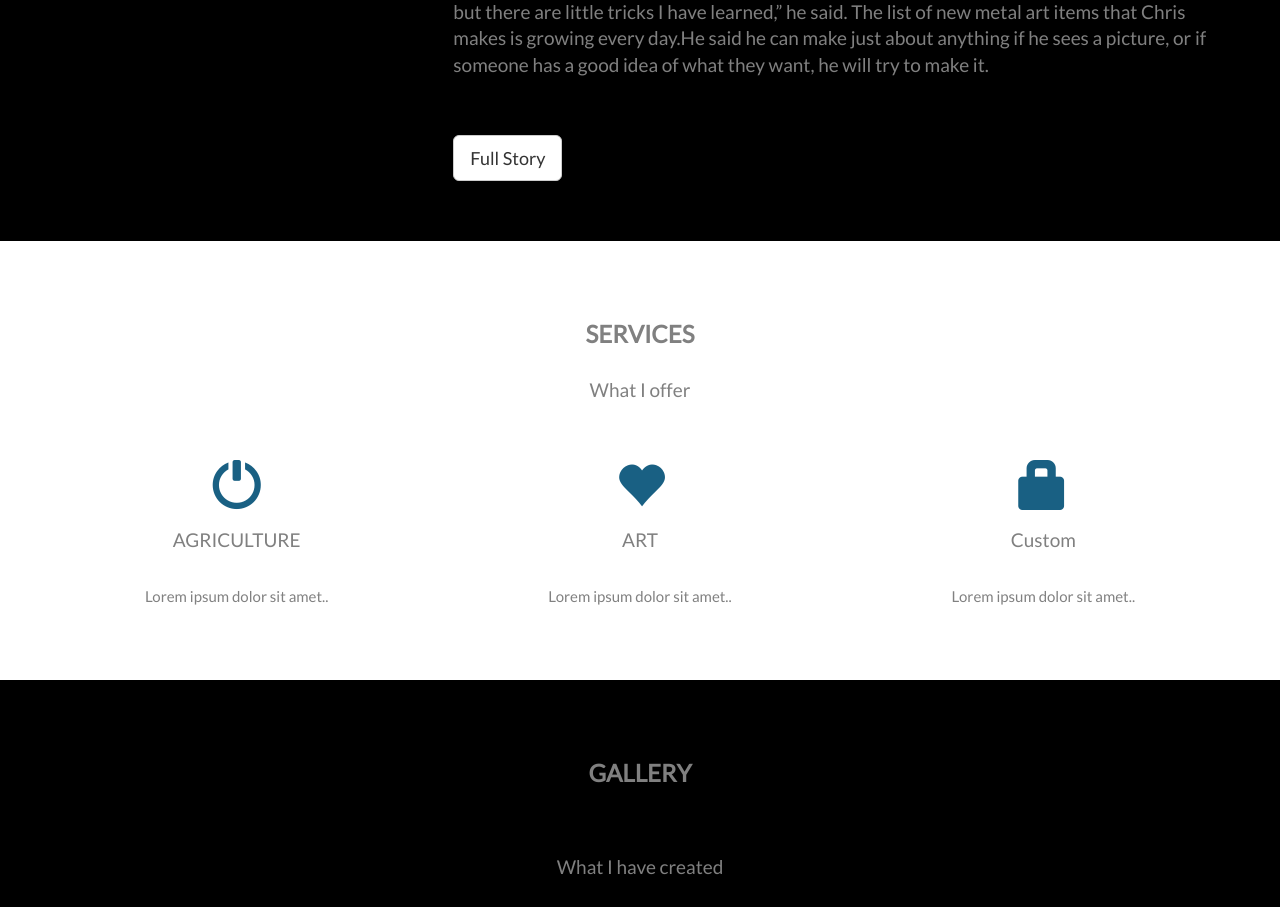
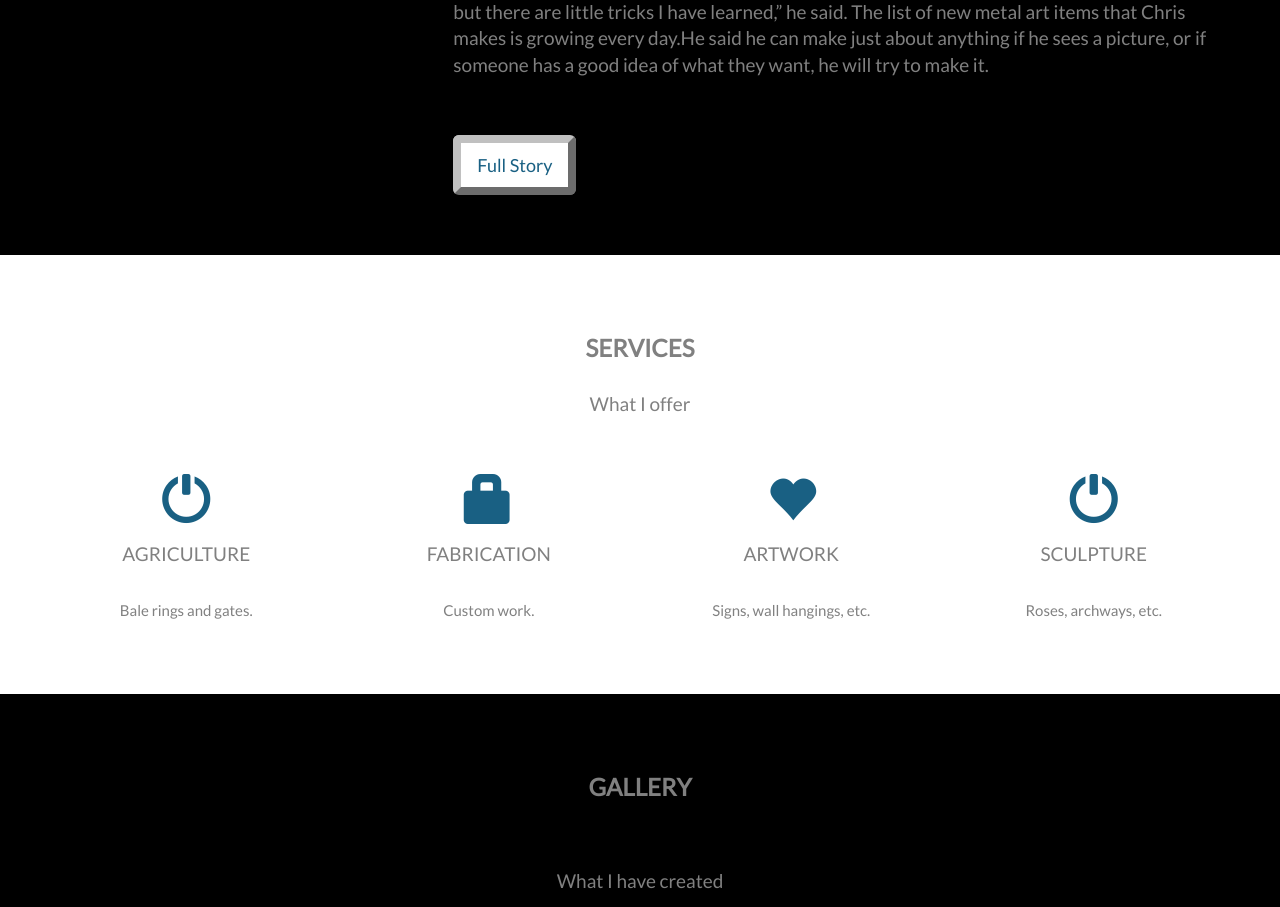
Before and after one commit to k-rhodes/appleCreekMetalWorks, a plain HTML site: page index.html in a window 1280 px wide. Shown: the part 1240-2147 px from the top of the page. Drawn offline with nearby package versions, Linux system fonts and the light colour scheme.

Commit message:
Modified and rearranged 'Services

```diff
--- a/css/style.css
+++ b/css/style.css
@@ -97,6 +97,10 @@ h4 {
     background-color: rgb(25, 96, 131);
     color: #fff;
 }
+.fullStory {
+  color: rgb(25, 96, 131);
+  border: outset silver 8px;
+}
 .navbar {
     margin-bottom: 0;
     background-color: black;
--- a/index.html
+++ b/index.html
@@ -69,7 +69,7 @@
 
           It has been a challenge for Chris to learn to do the metal cutting and welding in a wheelchair, with one good arm and only partial use of the other.  “Everything is pretty much one handed, but there are little tricks I have learned,” he said.
           The list of new metal art items that Chris makes is growing every day.He said he can make just about anything if he sees a picture, or if someone has a good idea of what they want, he will try to make it.</h4><br>
-        <a href="http://www.thecash-book.com/Story.aspx?StoryID=1670" class="btn btn-default btn-lg" role="button"> Full Story</a>
+        <a href="http://www.thecash-book.com/Story.aspx?StoryID=1670" class="btn btn-default btn-lg fullStory" role="button"> Full Story</a>
 
       </div>
     </div>
@@ -81,20 +81,25 @@
     <h4>What I offer</h4>
     <br>
     <div class="row slideanim">
-      <div class="col-sm-4">
+      <div class="col-sm-3">
         <span class="glyphicon glyphicon-off logo-small"></span>
         <h4>AGRICULTURE</h4>
-        <p>Lorem ipsum dolor sit amet..</p>
+        <p>Bale rings and gates.</p>
       </div>
-      <div class="col-sm-4">
+      <div class="col-sm-3">
+        <span class="glyphicon glyphicon-lock logo-small"></span>
+        <h4>FABRICATION</h4>
+        <p>Custom work.</p>
+      </div>
+      <div class="col-sm-3">
         <span class="glyphicon glyphicon-heart logo-small"></span>
-        <h4>ART</h4>
-        <p>Lorem ipsum dolor sit amet..</p>
+        <h4>ARTWORK</h4>
+        <p>Signs, wall hangings, etc.</p>
       </div>
-      <div class="col-sm-4">
-        <span class="glyphicon glyphicon-lock logo-small"></span>
-        <h4>Custom</h4>
-        <p>Lorem ipsum dolor sit amet..</p>
+      <div class="col-sm-3">
+        <span class="glyphicon glyphicon-off logo-small"></span>
+        <h4>SCULPTURE</h4>
+        <p>Roses, archways, etc.</p>
       </div>
     </div>
   </div>
```
